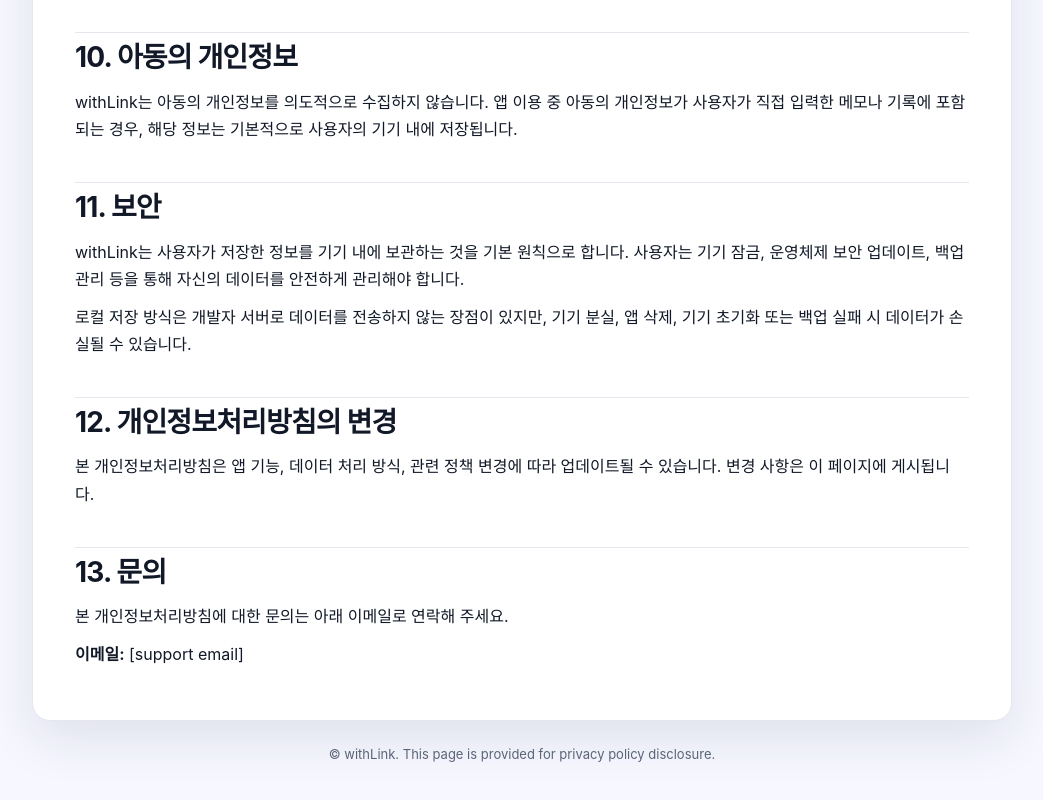
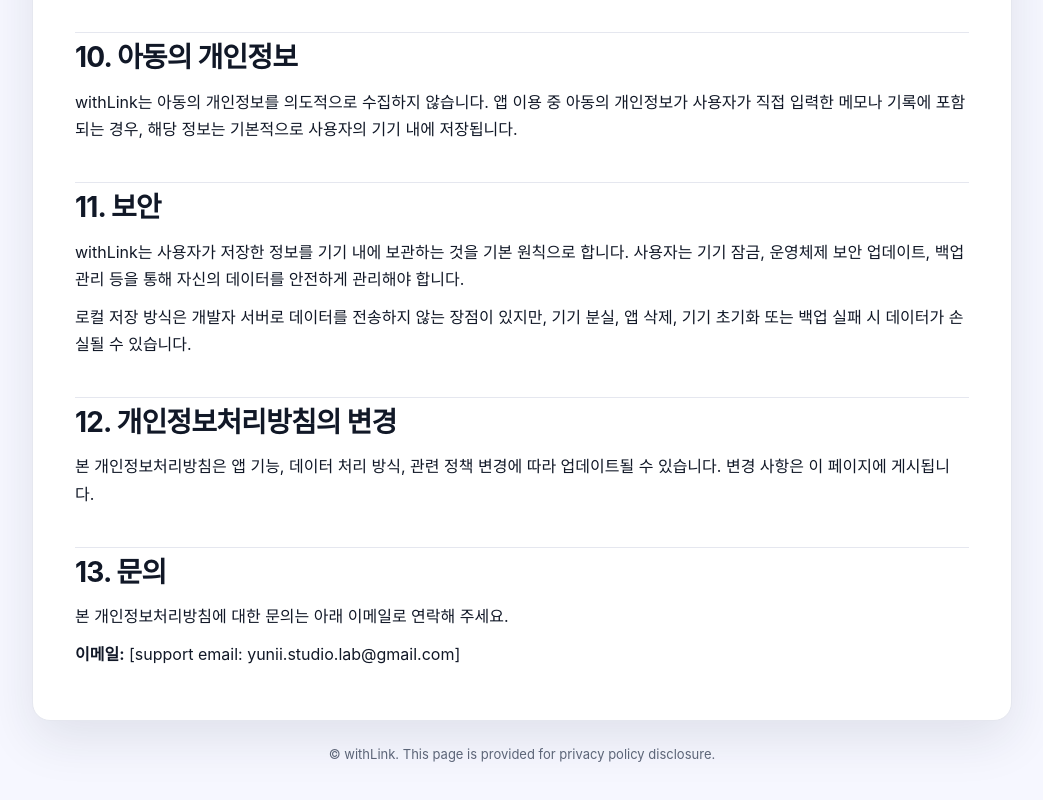
Before and after one commit to yuniistudiolab-spec/yuniistudiolab-spec.github.io, a plain HTML site: page withlink/privacy.html in a window 1280 px wide. Shown: the part 3025-3825 px from the top of the page, without its empty margins (118-1161 px from the left). Drawn offline with Linux system fonts and the light colour scheme.

Commit message:
Update privacy.html

```diff
--- a/withlink/privacy.html
+++ b/withlink/privacy.html
@@ -340,7 +340,7 @@
         <p>
           본 개인정보처리방침에 대한 문의는 아래 이메일로 연락해 주세요.
         </p>
-        <p><strong>이메일:</strong> [support email]</p>
+        <p><strong>이메일:</strong> [support email: yunii.studio.lab@gmail.com]</p>
       </section>
 
       <section id="en" lang="en" class="hidden">
```
